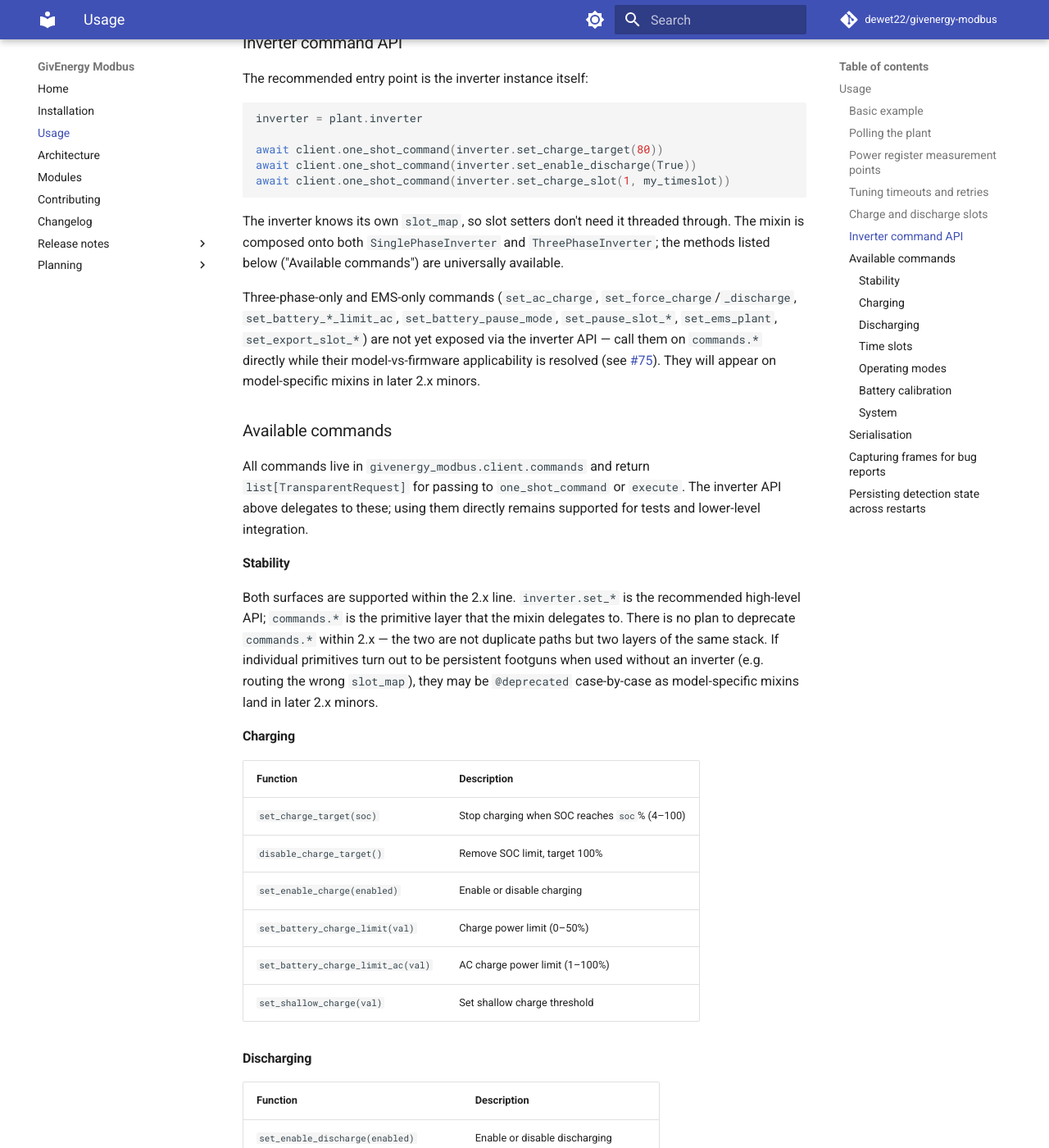
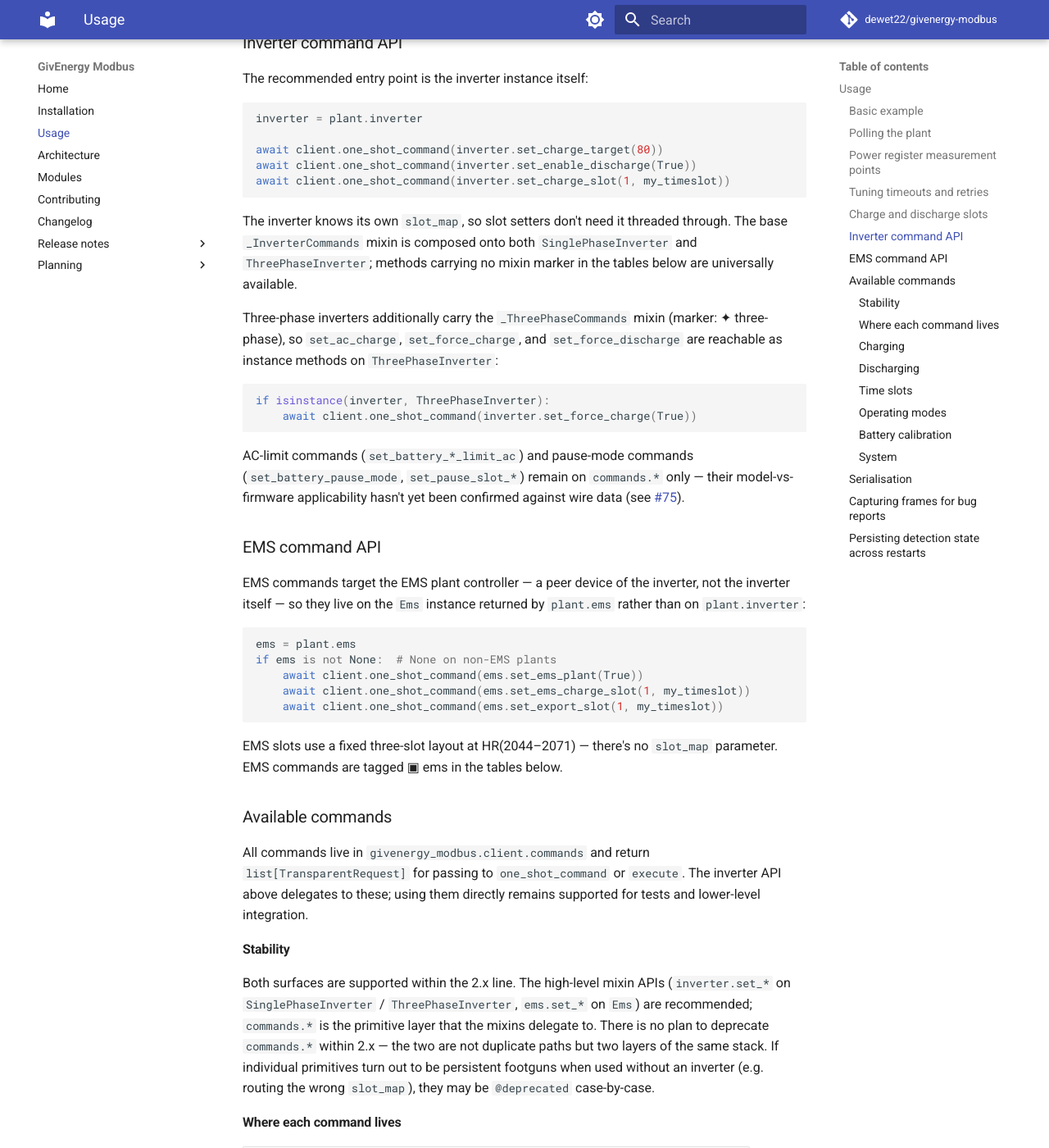
Before and after one commit to dewet22/givenergy-modbus, an MkDocs documentation site: the page built from docs/usage.md, in a window 1280 px wide and 1400 px high, scrolled down 4329 px. Shown: the whole window at 82% size. Built offline with MkDocs 1.6.1 and Material for MkDocs 9.7.7, drawn with Linux system fonts in a browser that asks for light colours; comment, search, counter and statistics services are not loaded; some of the changed text lies outside the part shown.

Commit message:
feat(model): add _ThreePhaseCommands and _EmsCommands mixins (#75)
Closes the second half of #75 by giving three-phase- and EMS-specific
writes their own home on the model classes that actually accept them,
rather than leaving them on `commands.*` only.

- `_ThreePhaseCommands` composed onto `ThreePhaseInverter` — exposes
  `set_ac_charge`, `set_force_charge`, `set_force_discharge` and unions
  HR(1112/1122/1123) into its `WRITE_SAFE_REGISTERS`.
- `_EmsCommands` composed onto `Ems` (peer device, no inheritance from
  `_InverterCommands`) — exposes the full EMS plant surface (master
  enable, charge/discharge/export slots and their endpoint variants,
  per-slot target SoC, export power limit) and carries the EMS-only
  HR(2040, 2044–2071) allowlist.
- `_InverterCommands` gap-fill: `set_export_priority` and `set_enable_eps`
  (both AC-coupled; registers already in the universal allowlist).
  Deprecated primitives (`enable_charge`, `set_shallow_charge`, etc.)
  intentionally stay off the mixin.

AC-limit commands (HR 313/314) and pause-mode commands (HR 318–320)
remain `commands.*`-only — their model-vs-firmware applicability is
still pending wire-data disambiguation.

`docs/usage.md` rewrites the stale "not yet exposed via the inverter
API" disclaimer, adds an "EMS command API" section pointing at
`plant.ems`, and tags each table row with the mixin it lives on
(✦ three-phase / ▣ ems / ⛔ commands-only).

Co-Authored-By: Claude Sonnet 4.6 <noreply@anthropic.com>

````diff
--- a/docs/usage.md
+++ b/docs/usage.md
@@ -190,9 +190,30 @@ await client.one_shot_command(inverter.set_enable_discharge(True))
 await client.one_shot_command(inverter.set_charge_slot(1, my_timeslot))
 ```
 
-The inverter knows its own `slot_map`, so slot setters don't need it threaded through. The mixin is composed onto both `SinglePhaseInverter` and `ThreePhaseInverter`; the methods listed below ("Available commands") are universally available.
+The inverter knows its own `slot_map`, so slot setters don't need it threaded through. The base `_InverterCommands` mixin is composed onto both `SinglePhaseInverter` and `ThreePhaseInverter`; methods carrying no mixin marker in the tables below are universally available.
 
-Three-phase-only and EMS-only commands (`set_ac_charge`, `set_force_charge`/`_discharge`, `set_battery_*_limit_ac`, `set_battery_pause_mode`, `set_pause_slot_*`, `set_ems_plant`, `set_export_slot_*`) are not yet exposed via the inverter API — call them on `commands.*` directly while their model-vs-firmware applicability is resolved (see [#75](https://github.com/dewet22/givenergy-modbus/issues/75)). They will appear on model-specific mixins in later 2.x minors.
+Three-phase inverters additionally carry the `_ThreePhaseCommands` mixin (marker: ✦ three-phase), so `set_ac_charge`, `set_force_charge`, and `set_force_discharge` are reachable as instance methods on `ThreePhaseInverter`:
+
+```python
+if isinstance(inverter, ThreePhaseInverter):
+    await client.one_shot_command(inverter.set_force_charge(True))
+```
+
+AC-limit commands (`set_battery_*_limit_ac`) and pause-mode commands (`set_battery_pause_mode`, `set_pause_slot_*`) remain on `commands.*` only — their model-vs-firmware applicability hasn't yet been confirmed against wire data (see [#75](https://github.com/dewet22/givenergy-modbus/issues/75)).
+
+## EMS command API
+
+EMS commands target the EMS plant controller — a peer device of the inverter, not the inverter itself — so they live on the `Ems` instance returned by `plant.ems` rather than on `plant.inverter`:
+
+```python
+ems = plant.ems
+if ems is not None:  # None on non-EMS plants
+    await client.one_shot_command(ems.set_ems_plant(True))
+    await client.one_shot_command(ems.set_ems_charge_slot(1, my_timeslot))
+    await client.one_shot_command(ems.set_export_slot(1, my_timeslot))
+```
+
+EMS slots use a fixed three-slot layout at HR(2044–2071) — there's no `slot_map` parameter. EMS commands are tagged ▣ ems in the tables below.
 
 ## Available commands
 
@@ -203,70 +224,80 @@ for tests and lower-level integration.
 
 ### Stability
 
-Both surfaces are supported within the 2.x line. `inverter.set_*` is the
-recommended high-level API; `commands.*` is the primitive layer that the
-mixin delegates to. There is no plan to deprecate `commands.*` within 2.x —
+Both surfaces are supported within the 2.x line. The high-level mixin APIs
+(`inverter.set_*` on `SinglePhaseInverter` / `ThreePhaseInverter`, `ems.set_*`
+on `Ems`) are recommended; `commands.*` is the primitive layer that the
+mixins delegate to. There is no plan to deprecate `commands.*` within 2.x —
 the two are not duplicate paths but two layers of the same stack. If
 individual primitives turn out to be persistent footguns when used without an
 inverter (e.g. routing the wrong `slot_map`), they may be `@deprecated`
-case-by-case as model-specific mixins land in later 2.x minors.
+case-by-case.
+
+### Where each command lives
+
+| Surface | Composed onto | Marker in tables below |
+|---|---|---|
+| `_InverterCommands` | `SinglePhaseInverter`, `ThreePhaseInverter` | _(none — universal)_ |
+| `_ThreePhaseCommands` | `ThreePhaseInverter` only | ✦ three-phase |
+| `_EmsCommands` | `Ems` only | ▣ ems |
+| `commands.*` only | _(not exposed as mixin method)_ | ⛔ commands-only |
 
 ### Charging
 
-| Function | Description |
-|---|---|
-| `set_charge_target(soc)` | Stop charging when SOC reaches `soc`% (4–100) |
-| `disable_charge_target()` | Remove SOC limit, target 100% |
-| `set_enable_charge(enabled)` | Enable or disable charging |
-| `set_battery_charge_limit(val)` | Charge power limit (0–50%) |
-| `set_battery_charge_limit_ac(val)` | AC charge power limit (1–100%) |
-| `set_shallow_charge(val)` | Set shallow charge threshold |
+| Function | Description | Surface |
+|---|---|---|
+| `set_charge_target(soc)` | Stop charging when SOC reaches `soc`% (4–100) | |
+| `disable_charge_target()` | Remove SOC limit, target 100% | |
+| `set_enable_charge(enabled)` | Enable or disable charging | |
+| `set_battery_charge_limit(val)` | Charge power limit (0–50%) | |
+| `set_battery_charge_limit_ac(val)` | AC charge power limit (1–100%) | ⛔ commands-only |
+| `set_shallow_charge(val)` | Set shallow charge threshold (deprecated — use `set_battery_soc_reserve`) | ⛔ commands-only |
 
 ### Discharging
 
-| Function | Description |
-|---|---|
-| `set_enable_discharge(enabled)` | Enable or disable discharging |
-| `set_battery_discharge_limit(val)` | Discharge power limit (0–50%) |
-| `set_battery_discharge_limit_ac(val)` | AC discharge power limit (1–100%) |
-| `set_battery_soc_reserve(val)` | Minimum SOC to maintain (4–100%) |
-| `set_battery_power_reserve(val)` | Battery power reserve (4–100%) |
+| Function | Description | Surface |
+|---|---|---|
+| `set_enable_discharge(enabled)` | Enable or disable discharging | |
+| `set_battery_discharge_limit(val)` | Discharge power limit (0–50%) | |
+| `set_battery_discharge_limit_ac(val)` | AC discharge power limit (1–100%) | ⛔ commands-only |
+| `set_battery_soc_reserve(val)` | Minimum SOC to maintain (4–100%) | |
+| `set_battery_power_reserve(val)` | Battery power reserve (4–100%) | |
 
 ### Time slots
 
-| Function | Description |
-|---|---|
-| `set_charge_slot(idx, timeslot, slot_map)` | Set charge slot `idx` (1-based) |
-| `set_charge_slot_start(idx, t, slot_map)` | Set just the start of charge slot `idx` (or `None` to clear that end) |
-| `set_charge_slot_end(idx, t, slot_map)` | Set just the end of charge slot `idx` (or `None` to clear that end) |
-| `reset_charge_slot(idx, slot_map)` | Clear charge slot `idx` |
-| `set_discharge_slot(idx, timeslot, slot_map)` | Set discharge slot `idx` (1-based) |
-| `set_discharge_slot_start(idx, t, slot_map)` | Set just the start of discharge slot `idx` (or `None` to clear that end) |
-| `set_discharge_slot_end(idx, t, slot_map)` | Set just the end of discharge slot `idx` (or `None` to clear that end) |
-| `reset_discharge_slot(idx, slot_map)` | Clear discharge slot `idx` |
-| `set_export_slot(idx, slot)` | Set export slot `idx` (1–3), or clear if `None` |
-| `set_export_slot_start(idx, t)` | Set just the start of export slot `idx` |
-| `set_export_slot_end(idx, t)` | Set just the end of export slot `idx` |
-| `set_export_priority(priority)` | Set surplus-power dispatch priority (`ExportPriority`: BATTERY_FIRST, GRID_FIRST, LOAD_FIRST) — AC-coupled only |
-| `set_enable_eps(enabled)` | Enable or disable Emergency Power Supply (EPS) mode — AC-coupled only |
-| `set_battery_pause_mode(val)` | Set pause mode (`BatteryPauseMode`: DISABLED, PAUSE_CHARGE, PAUSE_DISCHARGE, PAUSE_BOTH) |
-| `set_pause_slot(slot)` | Set battery pause time slot (or `None` to clear) |
-| `set_pause_slot_start(t)` | Set just the start of the battery pause slot |
-| `set_pause_slot_end(t)` | Set just the end of the battery pause slot |
-| `set_ems_plant(enabled)` | Enable/disable EMS plant control |
-| `set_ems_charge_slot(idx, timeslot)` | Set EMS plant charge slot `idx` (1–3), or clear if `None` |
-| `set_ems_charge_slot_start(idx, t)` | Set just the start of EMS charge slot `idx` |
-| `set_ems_charge_slot_end(idx, t)` | Set just the end of EMS charge slot `idx` |
-| `set_ems_discharge_slot(idx, timeslot)` | Set EMS plant discharge slot `idx` (1–3), or clear if `None` |
-| `set_ems_discharge_slot_start(idx, t)` | Set just the start of EMS discharge slot `idx` |
-| `set_ems_discharge_slot_end(idx, t)` | Set just the end of EMS discharge slot `idx` |
-| `set_ems_charge_target_soc(idx, soc)` | EMS charge slot `idx` target SOC (0–100%) |
-| `set_ems_discharge_target_soc(idx, soc)` | EMS discharge slot `idx` target SOC (0–100%) |
-| `set_ems_export_slot(idx, timeslot)` | Set EMS plant export slot `idx` (1–3), or clear if `None` |
-| `set_ems_export_slot_start(idx, t)` | Set just the start of EMS export slot `idx` |
-| `set_ems_export_slot_end(idx, t)` | Set just the end of EMS export slot `idx` |
-| `set_ems_export_target_soc(idx, soc)` | EMS export slot `idx` target SOC (0–100%) |
-| `set_ems_export_power_limit(watts)` | EMS plant export power limit (watts) |
+| Function | Description | Surface |
+|---|---|---|
+| `set_charge_slot(idx, timeslot, slot_map)` | Set charge slot `idx` (1-based) | |
+| `set_charge_slot_start(idx, t, slot_map)` | Set just the start of charge slot `idx` (or `None` to clear that end) | |
+| `set_charge_slot_end(idx, t, slot_map)` | Set just the end of charge slot `idx` (or `None` to clear that end) | |
+| `reset_charge_slot(idx, slot_map)` | Clear charge slot `idx` | |
+| `set_discharge_slot(idx, timeslot, slot_map)` | Set discharge slot `idx` (1-based) | |
+| `set_discharge_slot_start(idx, t, slot_map)` | Set just the start of discharge slot `idx` (or `None` to clear that end) | |
+| `set_discharge_slot_end(idx, t, slot_map)` | Set just the end of discharge slot `idx` (or `None` to clear that end) | |
+| `reset_discharge_slot(idx, slot_map)` | Clear discharge slot `idx` | |
+| `set_export_slot(idx, slot)` | Set export slot `idx` (1–3), or clear if `None` | ▣ ems |
+| `set_export_slot_start(idx, t)` | Set just the start of export slot `idx` | ▣ ems |
+| `set_export_slot_end(idx, t)` | Set just the end of export slot `idx` | ▣ ems |
+| `set_export_priority(priority)` | Set surplus-power dispatch priority (`ExportPriority`: BATTERY_FIRST, GRID_FIRST, LOAD_FIRST) — AC-coupled only | |
+| `set_enable_eps(enabled)` | Enable or disable Emergency Power Supply (EPS) mode — AC-coupled only | |
+| `set_battery_pause_mode(val)` | Set pause mode (`BatteryPauseMode`: DISABLED, PAUSE_CHARGE, PAUSE_DISCHARGE, PAUSE_BOTH) | ⛔ commands-only |
+| `set_pause_slot(slot)` | Set battery pause time slot (or `None` to clear) | ⛔ commands-only |
+| `set_pause_slot_start(t)` | Set just the start of the battery pause slot | ⛔ commands-only |
+| `set_pause_slot_end(t)` | Set just the end of the battery pause slot | ⛔ commands-only |
+| `set_ems_plant(enabled)` | Enable/disable EMS plant control | ▣ ems |
+| `set_ems_charge_slot(idx, timeslot)` | Set EMS plant charge slot `idx` (1–3), or clear if `None` | ▣ ems |
+| `set_ems_charge_slot_start(idx, t)` | Set just the start of EMS charge slot `idx` | ▣ ems |
+| `set_ems_charge_slot_end(idx, t)` | Set just the end of EMS charge slot `idx` | ▣ ems |
+| `set_ems_discharge_slot(idx, timeslot)` | Set EMS plant discharge slot `idx` (1–3), or clear if `None` | ▣ ems |
+| `set_ems_discharge_slot_start(idx, t)` | Set just the start of EMS discharge slot `idx` | ▣ ems |
+| `set_ems_discharge_slot_end(idx, t)` | Set just the end of EMS discharge slot `idx` | ▣ ems |
+| `set_ems_charge_target_soc(idx, soc)` | EMS charge slot `idx` target SOC (0–100%) | ▣ ems |
+| `set_ems_discharge_target_soc(idx, soc)` | EMS discharge slot `idx` target SOC (0–100%) | ▣ ems |
+| `set_ems_export_slot(idx, timeslot)` | Set EMS plant export slot `idx` (1–3), or clear if `None` | ▣ ems |
+| `set_ems_export_slot_start(idx, t)` | Set just the start of EMS export slot `idx` | ▣ ems |
+| `set_ems_export_slot_end(idx, t)` | Set just the end of EMS export slot `idx` | ▣ ems |
+| `set_ems_export_target_soc(idx, soc)` | EMS export slot `idx` target SOC (0–100%) | ▣ ems |
+| `set_ems_export_power_limit(watts)` | EMS plant export power limit (watts) | ▣ ems |
 
 EMS plant scheduling commands (`set_ems_*`) target the EMS controller's own
 plant-config registers (HR 2040-2071) and use a fixed three-slot layout, so —
````
Also changed, not shown: other parts of docs/usage.md (+18 -19 lines), 4 other files.
